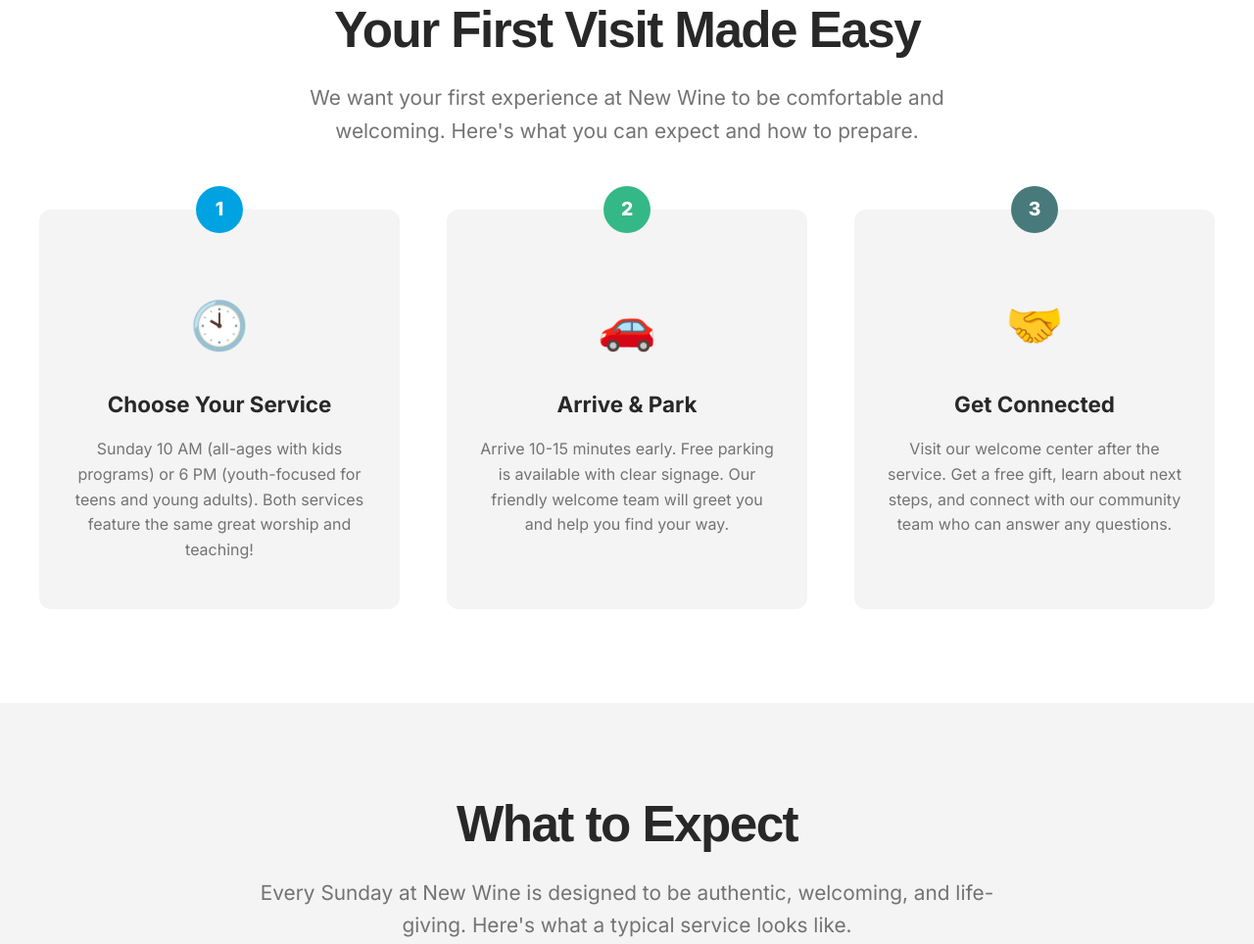
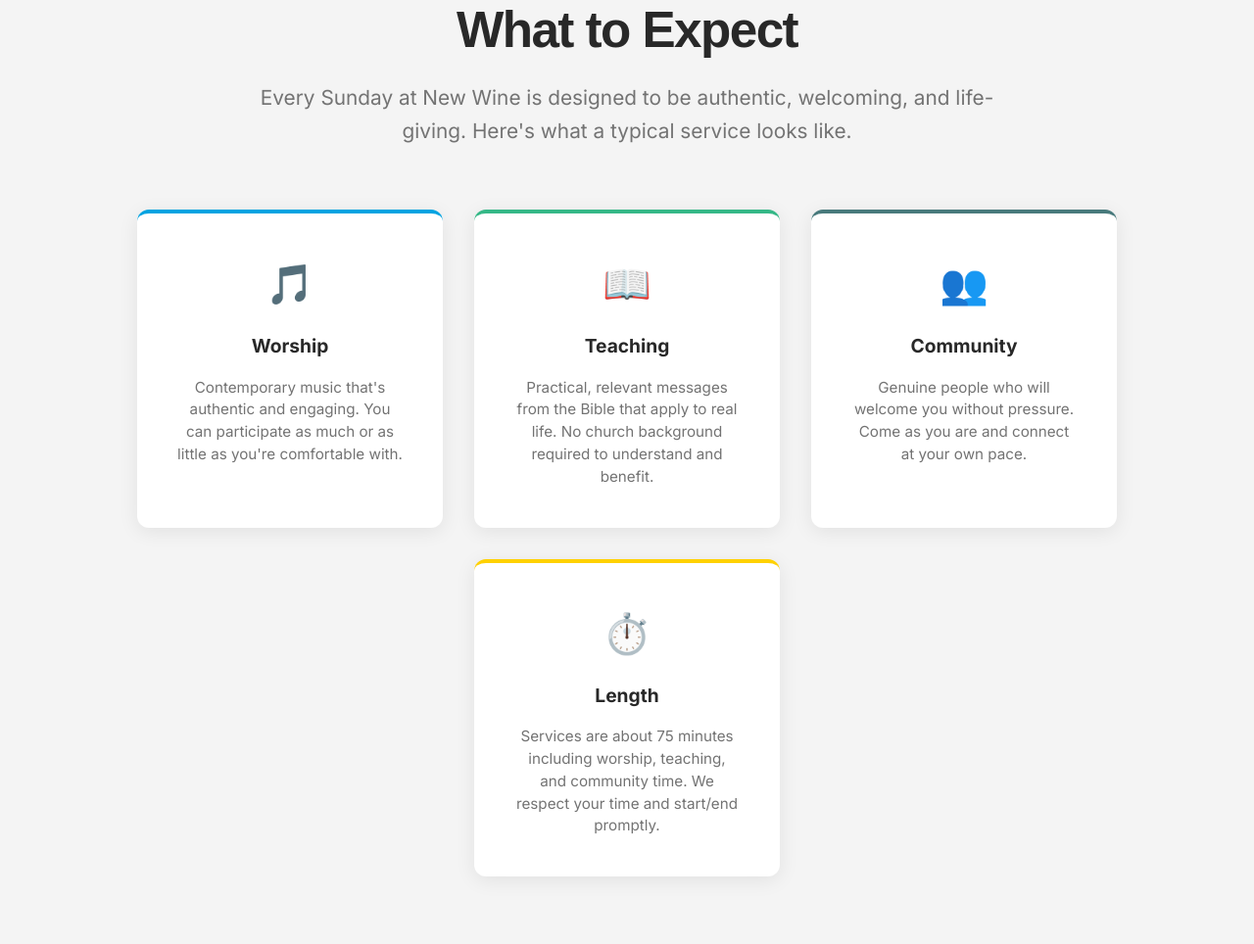
Before and after one commit to ogunbadewa/new-wine, a plain HTML site: page new-wine-website/new-here.html in a window 1280 px wide. Shown: the part 813-1777 px from the top of the page at 98% size. Drawn offline with Linux system fonts and the light colour scheme; a web font is replaced by a local one.

Commit message:
new here page is done

```diff
--- a/new-wine-website/js/common.js
+++ b/new-wine-website/js/common.js
@@ -71,7 +71,10 @@ function updateBimonthlyServiceDisplay() {
     const day = centralDate.getDate();
     const year = centralDate.getFullYear();
 
-    // Update date box elements if they exist
+    // Build formatted text once
+    const dateTimeText = `Next Service: ${fullMonthNames[month]} ${day}, ${year} • 5:30 PM`;
+
+    // Update EVENTS page elements if they exist
     const monthEl = document.getElementById('bimonthlyMonth');
     const dayEl = document.getElementById('bimonthlyDay');
     const dateTimeEl = document.getElementById('bimonthlyDateTime');
@@ -82,12 +85,18 @@ function updateBimonthlyServiceDisplay() {
     }
 
     if (dateTimeEl) {
-        const dateTimeText = `Next Service: ${fullMonthNames[month]} ${day}, ${year} • 5:30 PM`;
         dateTimeEl.textContent = dateTimeText;
+    }
+
+    // ✅ NEW: Also update CONTACT page element if it exists
+    const contactDateTimeEl = document.getElementById('contactBimonthlyDateTime');
+    if (contactDateTimeEl) {
+        contactDateTimeEl.textContent = dateTimeText;
     }
 
     return nextService;
 }
+
 
 // FIXED: Enhanced image loading function with better error handling
 async function loadImmerseImages() {
--- a/new-wine-website/new-here.html
+++ b/new-wine-website/new-here.html
@@ -33,37 +33,8 @@
             <h1 class="new-here-hero-title">Welcome Home</h1>
             <p class="new-here-hero-subtitle">We're so glad you're here! New Wine is a place where you can belong, grow, and discover your God-given purpose alongside an authentic community.</p>
             <div class="hero-cta-buttons">
-                <a href="#plan-visit" class="btn-primary">Plan Your Visit</a>
-                <a href="#what-to-expect" class="btn-secondary">What to Expect</a>
-            </div>
-        </div>
-    </section>
-
-    <!-- Welcome Steps -->
-    <section class="welcome-steps" id="plan-visit">
-        <h2 class="section-title">Your First Visit Made Easy</h2>
-        <p class="section-subtitle">We want your first experience at New Wine to be comfortable and welcoming. Here's what you can expect and how to prepare.</p>
-
-        <div class="steps-grid">
-            <div class="step-card animate-on-scroll">
-                <div class="step-number">1</div>
-                <div class="step-icon">🕙</div>
-                <h3 class="step-title">Choose Your Service</h3>
-                <p class="step-description">Sunday 10 AM (all-ages with kids programs) or 6 PM (youth-focused for teens and young adults). Both services feature the same great worship and teaching!</p>
-            </div>
-
-            <div class="step-card animate-on-scroll">
-                <div class="step-number">2</div>
-                <div class="step-icon">🚗</div>
-                <h3 class="step-title">Arrive & Park</h3>
-                <p class="step-description">Arrive 10-15 minutes early. Free parking is available with clear signage. Our friendly welcome team will greet you and help you find your way.</p>
-            </div>
-
-            <div class="step-card animate-on-scroll">
-                <div class="step-number">3</div>
-                <div class="step-icon">🤝</div>
-                <h3 class="step-title">Get Connected</h3>
-                <p class="step-description">Visit our welcome center after the service. Get a free gift, learn about next steps, and connect with our community team who can answer any questions.</p>
+                <a href="#what-to-expect" class="btn-primary">What to Expect</a>
+                <a href="#faq-section" class="btn-secondary">Get Answers</a>
             </div>
         </div>
     </section>
@@ -101,7 +72,7 @@
     </section>
 
     <!-- FAQ Section -->
-    <section class="faq-section">
+    <section class="faq-section" id="faq-section">
         <h2 class="section-title">Frequently Asked Questions</h2>
         <p class="section-subtitle">Got questions? We've got answers. Here are the most common questions first-time visitors ask.</p>
 
@@ -112,24 +83,6 @@
                 </button>
                 <div class="faq-answer">
                     Come as you are! You'll see everything from casual to business casual. We care more about your heart than your outfit. Wear whatever makes you comfortable.
-                </div>
-            </div>
-
-            <div class="faq-item animate-on-scroll">
-                <button class="faq-question">
-                    What about my kids?
-                </button>
-                <div class="faq-answer">
-                    Kids are welcome in our 10 AM service! We have nursery care for infants and engaging programs for kids through 5th grade. All our children's volunteers are background-checked and trained.
-                </div>
-            </div>
-
-            <div class="faq-item animate-on-scroll">
-                <button class="faq-question">
-                    Will I be pressured to give money?
-                </button>
-                <div class="faq-answer">
-                    Absolutely not. While we do take an offering during the service, it's only for members and regular attenders. As a first-time guest, please don't feel any pressure to contribute.
                 </div>
             </div>
 
--- a/new-wine-website/styles/common.css
+++ b/new-wine-website/styles/common.css
@@ -4,7 +4,7 @@
 /* EASY MEDIA CONFIGURATION - Change these paths to update backgrounds */
 :root {
     --hero-video: url('/media/videos/hero-background.mp4');
-    --hero-image: url('/media/images/hero-background.jpg');
+    --hero-image: url('/media/images/new_here_background.jpg');
     --community-video: url('/media/videos/community_background.mp4');
     --community-image: url('/media/images/community_background.jpg');
     --events-video: url('/media/videos/events_background.mp4');
--- a/new-wine-website/styles/new-here.css
+++ b/new-wine-website/styles/new-here.css
@@ -1,13 +1,13 @@
 /* NEW HERE PAGE SPECIFIC STYLES */
 
-/* New Here Hero Section */
+/* New Here Hero Section with Custom Background */
 .new-here-hero {
     position: relative;
     height: 80vh;
     display: flex;
     align-items: center;
     justify-content: center;
-    background: linear-gradient(rgba(40, 40, 40, 0.6), rgba(40, 40, 40, 0.4)), var(--hero-image);
+    background: linear-gradient(rgba(40, 40, 40, 0.6), rgba(40, 40, 40, 0.4)), url('/media/images/new_here_background.jpg');
     background-size: cover;
     background-position: center;
     background-attachment: fixed;
@@ -50,75 +50,7 @@
     flex-wrap: wrap;
 }
 
-/* Welcome Steps */
-.welcome-steps {
-    padding: 6rem 2rem;
-    background: var(--white);
-}
-
-.steps-grid {
-    display: grid;
-    grid-template-columns: repeat(auto-fit, minmax(300px, 1fr));
-    gap: 3rem;
-    max-width: 1200px;
-    margin: 4rem auto 0;
-}
-
-.step-card {
-    text-align: center;
-    padding: 3rem 2rem;
-    background: var(--lightest-gray);
-    border-radius: 12px;
-    position: relative;
-    transition: transform 0.3s ease;
-}
-
-.step-card:hover {
-    transform: translateY(-5px);
-}
-
-.step-number {
-    position: absolute;
-    top: -1.5rem;
-    left: 50%;
-    transform: translateX(-50%);
-    width: 3rem;
-    height: 3rem;
-    background: var(--brand-blue);
-    color: var(--white);
-    border-radius: 50%;
-    display: flex;
-    align-items: center;
-    justify-content: center;
-    font-weight: 800;
-    font-size: 1.2rem;
-}
-
-.step-card:nth-child(2) .step-number { background: var(--for-the-nations); }
-.step-card:nth-child(3) .step-number { background: var(--counseling); }
-
-.step-icon {
-    font-size: 3rem;
-    margin: 2rem 0 1.5rem;
-    color: var(--brand-blue);
-}
-
-.step-card:nth-child(2) .step-icon { color: var(--for-the-nations); }
-.step-card:nth-child(3) .step-icon { color: var(--counseling); }
-
-.step-title {
-    font-size: 1.4rem;
-    font-weight: 700;
-    margin-bottom: 1rem;
-    color: var(--dark);
-}
-
-.step-description {
-    color: var(--body);
-    line-height: 1.6;
-}
-
-/* What to Expect */
+/* What to Expect - Updated Grid Layout */
 .what-to-expect {
     background: var(--lightest-gray);
     padding: 6rem 2rem;
@@ -126,10 +58,16 @@
 
 .expect-grid {
     display: grid;
-    grid-template-columns: repeat(auto-fit, minmax(250px, 1fr));
+    grid-template-columns: repeat(3, 1fr);
     gap: 2rem;
     max-width: 1000px;
     margin: 4rem auto 0;
+}
+
+/* Center the 4th card */
+.expect-grid .expect-item:nth-child(4) {
+    grid-column: 2 / 3;
+    grid-row: 2;
 }
 
 .expect-item {
@@ -339,13 +277,15 @@
         align-items: center;
     }
 
-    .steps-grid {
+    .expect-grid {
         grid-template-columns: 1fr;
         gap: 2rem;
     }
 
-    .expect-grid {
-        grid-template-columns: repeat(auto-fit, minmax(200px, 1fr));
+    /* Reset grid positioning for mobile */
+    .expect-grid .expect-item:nth-child(4) {
+        grid-column: 1;
+        grid-row: auto;
     }
 
     .cta-title {
@@ -361,10 +301,23 @@
         grid-template-columns: 1fr;
     }
 
-    .welcome-steps,
     .what-to-expect,
     .faq-section,
     .new-here-cta {
         padding: 4rem 1rem;
     }
 }
+
+/* Tablet responsive - 2x2 grid for expect cards */
+@media (min-width: 769px) and (max-width: 1024px) {
+    .expect-grid {
+        grid-template-columns: repeat(2, 1fr);
+        gap: 2rem;
+    }
+
+    /* Reset grid positioning for tablet */
+    .expect-grid .expect-item:nth-child(4) {
+        grid-column: auto;
+        grid-row: auto;
+    }
+}
```
Also changed, not shown: new-wine-website/contact.html (+19 -11 lines), new-wine-website/media/images/new-here.jpg (added), 1 other file.
